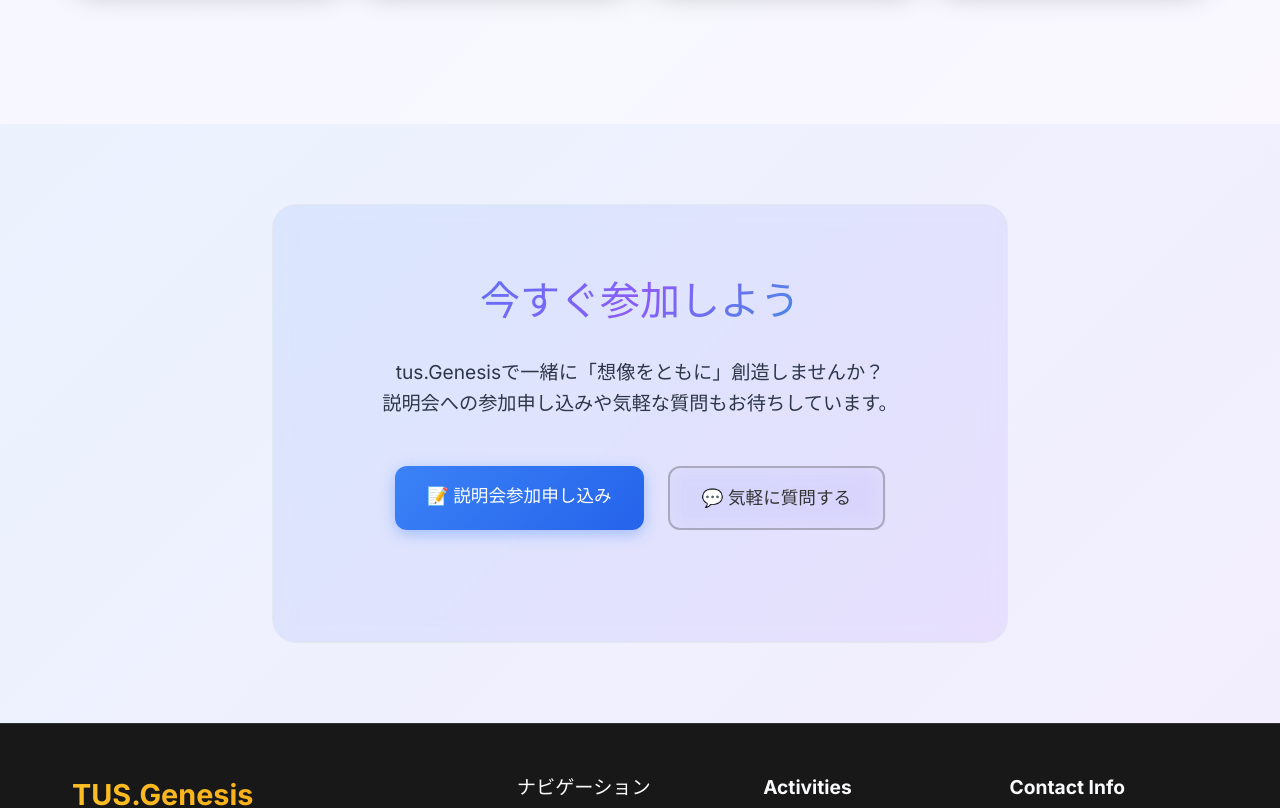
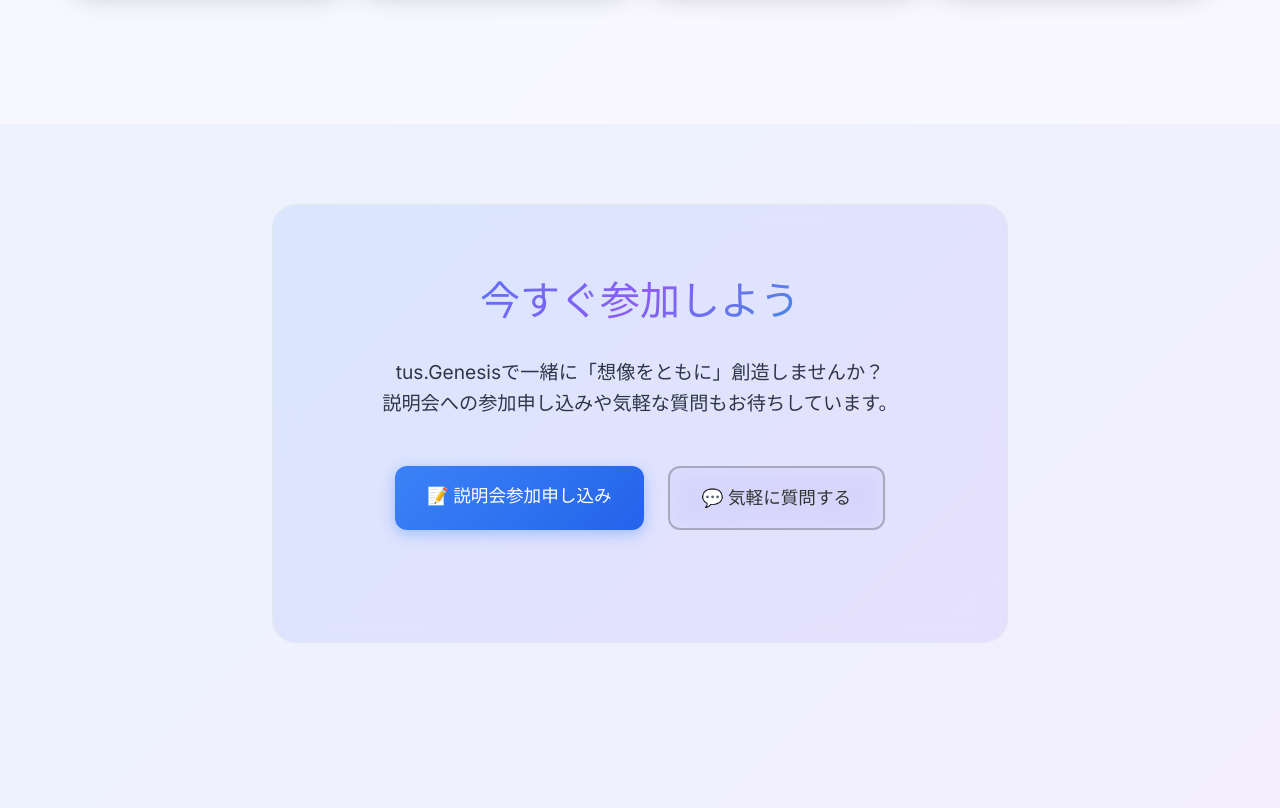
Before and after one commit to tus-Web/landing-page, a React (Vite) app: page / in a window 1280 px wide. Shown: the part 4400-5208 px from the top of the page. Built offline with nearby package versions, Linux system fonts and the light colour scheme.

Commit message:
「今すぐ参加しよう」欄の高さを変更

```diff
--- a/src/components/ApplicationLink/ApplicationLink.css
+++ b/src/components/ApplicationLink/ApplicationLink.css
@@ -4,6 +4,7 @@
   color: #333;
   position: relative;
   overflow: hidden;
+  min-height: calc(100vh - 4rem);
 }
 
 .application-link::before {
```
